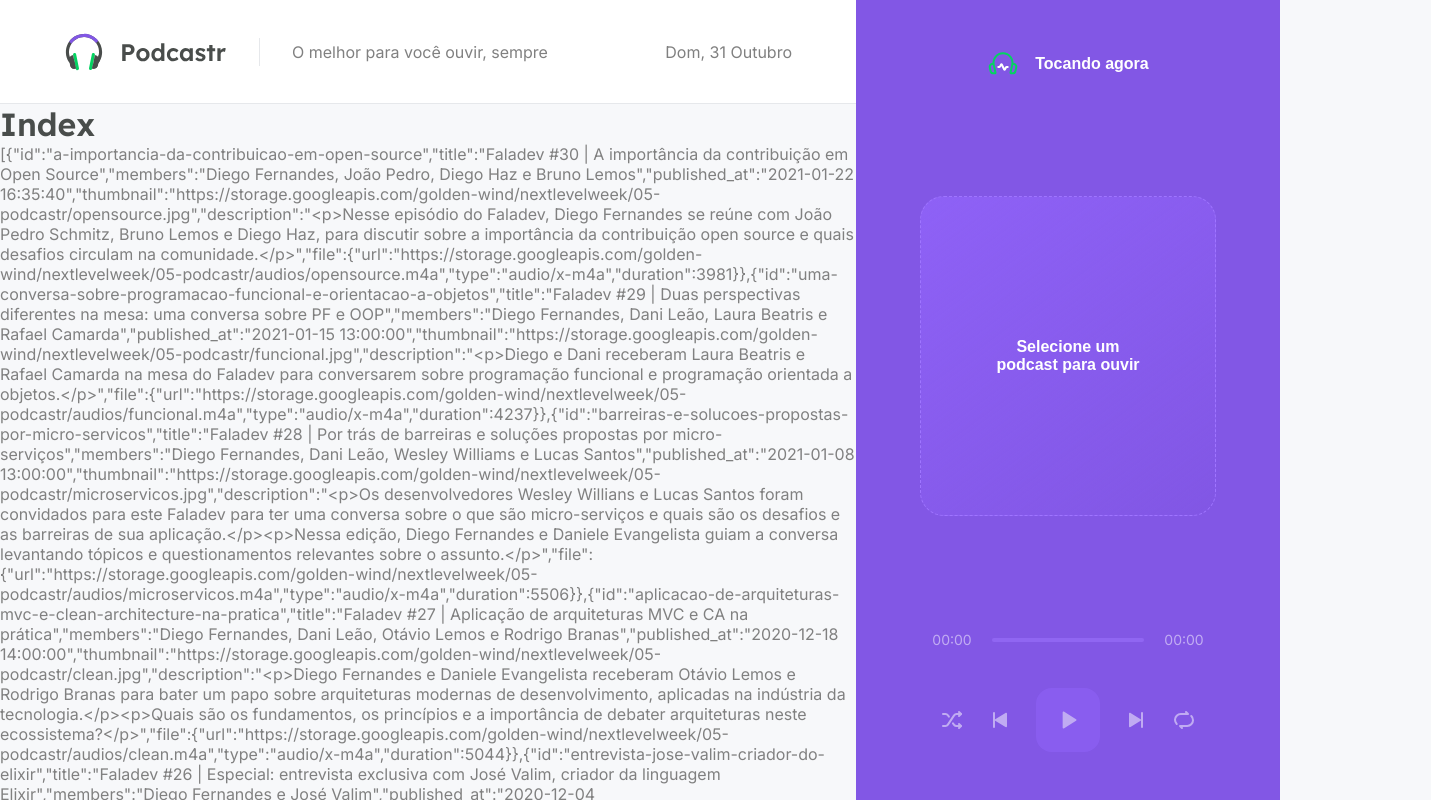
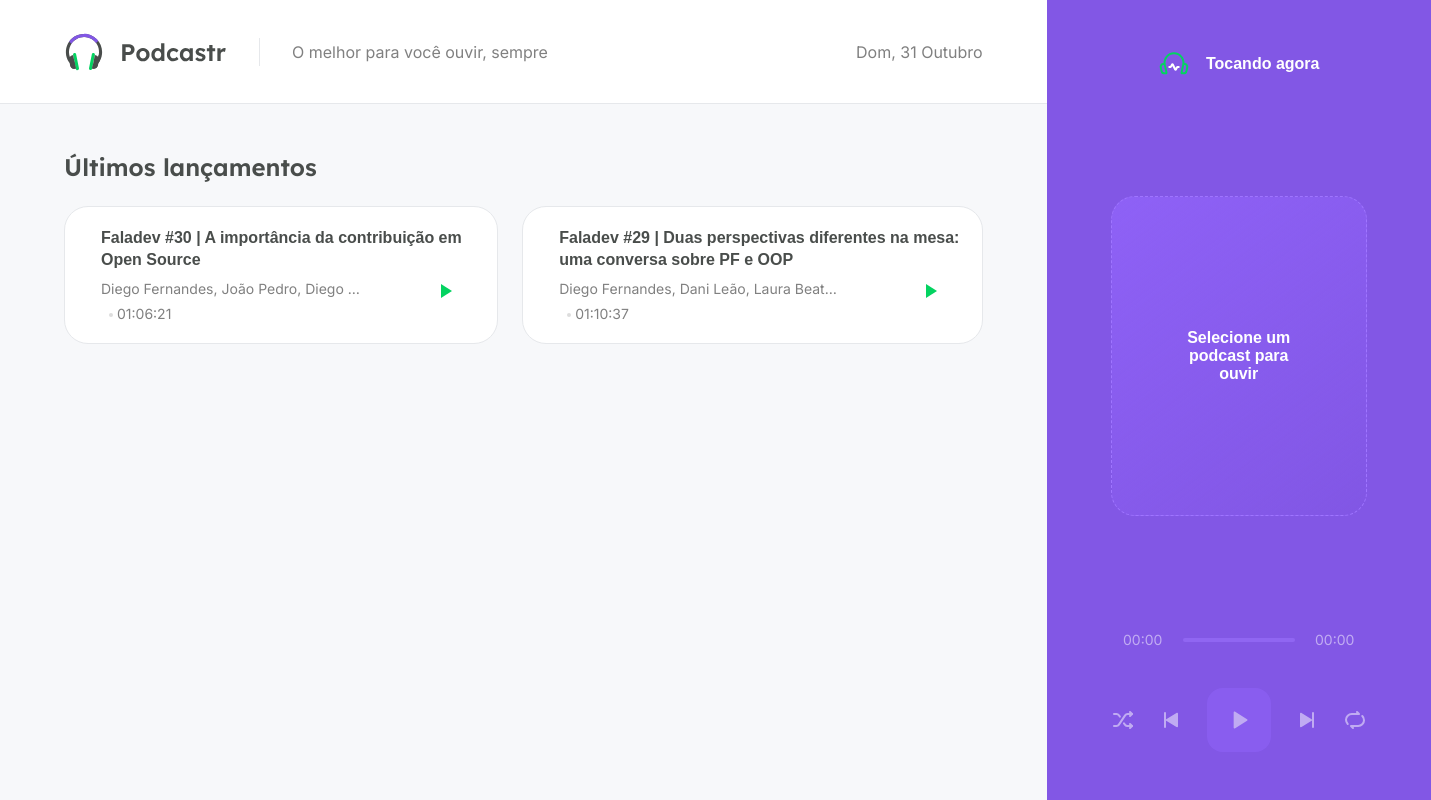
Before and after one commit to rafaelacorrea/podcastr, a Next.js app: page / in a window 1280 px wide. Shown: the top 800 px of the page, 1431 px wide, since content can reach past the window. Built offline with nearby package versions, Linux system fonts and the light colour scheme; data requests are answered from the project's data file; grey boxes are pictures that could not be loaded.

Commit message:
feat: adding episodeDetails

```diff
--- a/src/pages/index.tsx
+++ b/src/pages/index.tsx
@@ -1,22 +1,71 @@
+import { parseISO } from 'date-fns';
+import Image from 'next/image';
+import format from 'date-fns/format';
+import ptBR from 'date-fns/locale/pt-BR';
 import { GetStaticProps } from 'next';
 import { api } from '../services/api';
+import { convertDurationToTimeString } from '../utils/convertDurationtotimeString';
+import styles from './home.module.scss';
 
 type Episode = {
   id: string;
   title: string;
+  thumbnail: string;
+  description: string;
   members: string;
+  duration: number;
+  durationAsString: string;
+  url: string;
+  publishedAt: string;
 
 }
 
 type HomeProps = {
-  episodes: Episode[];
+  latestEpisodes: Episode[];
+  allEpisodes: Episode[];
 }
 
-export default function Home(props:HomeProps) {
+export default function Home({ latestEpisodes, allEpisodes}:HomeProps) {
   return (
-    <div>
-      <h1>Index</h1>
-      <p>{JSON.stringify(props.episodes)}</p>
+    <div className={styles.homepage}>
+      <section className={styles.latestEpisodes}>
+        <h2>Últimos lançamentos</h2>
+
+        <ul>
+          {latestEpisodes.map(episode => {
+            return(
+              <li key={episode.id}>
+                <Image
+                width={192}
+                height={192}
+                src={episode.thumbnail} alt={episode.title}
+                objectFit="cover"
+                />
+
+                <div className={styles.episodeDetails}>
+                  <a href="">{episode.title}</a>
+                  <p>{episode.members}</p>
+                  <span>{episode.publishedAt}</span>
+                  <span>{episode.durationAsString}</span>
+                </div>
+
+                <button type="button">
+                  <img src="/play-green.svg" alt="Tocar episódio" />
+                </button>
+
+              </li>
+            )
+
+          })
+
+          }
+
+        </ul>
+      </section>
+
+      <section className={styles.allEpisodes}>
+
+      </section>
     </div>
   )
 }
@@ -30,9 +79,28 @@ export const getStaticProps: GetStaticProps = async () => {
     }
   })
 
+  const episodes = data.map(episode =>{
+    return{
+      id: episode.id,
+      title: episode.title,
+      thumbnail: episode.thumbnail,
+      members: episode.members,
+      publishesAt: format(parseISO(episode.published_at), 'd MMM yy', { locale: ptBR}),
+      duration: Number(episode.file.duration),
+      durationAsString: convertDurationToTimeString(Number(episode.file.duration)),
+      description: episode.description,
+      url: episode.file.url,
+
+    };
+  })
+
+  const latestEpisodes = episodes.slice(0, 2);
+  const allEpisodes = episodes.slice(2, episodes.length);
+
   return{
     props:{
-      episodes:data,
+      latestEpisodes,
+      allEpisodes
     },
     revalidate: 60 * 60 * 8,
   }
```
